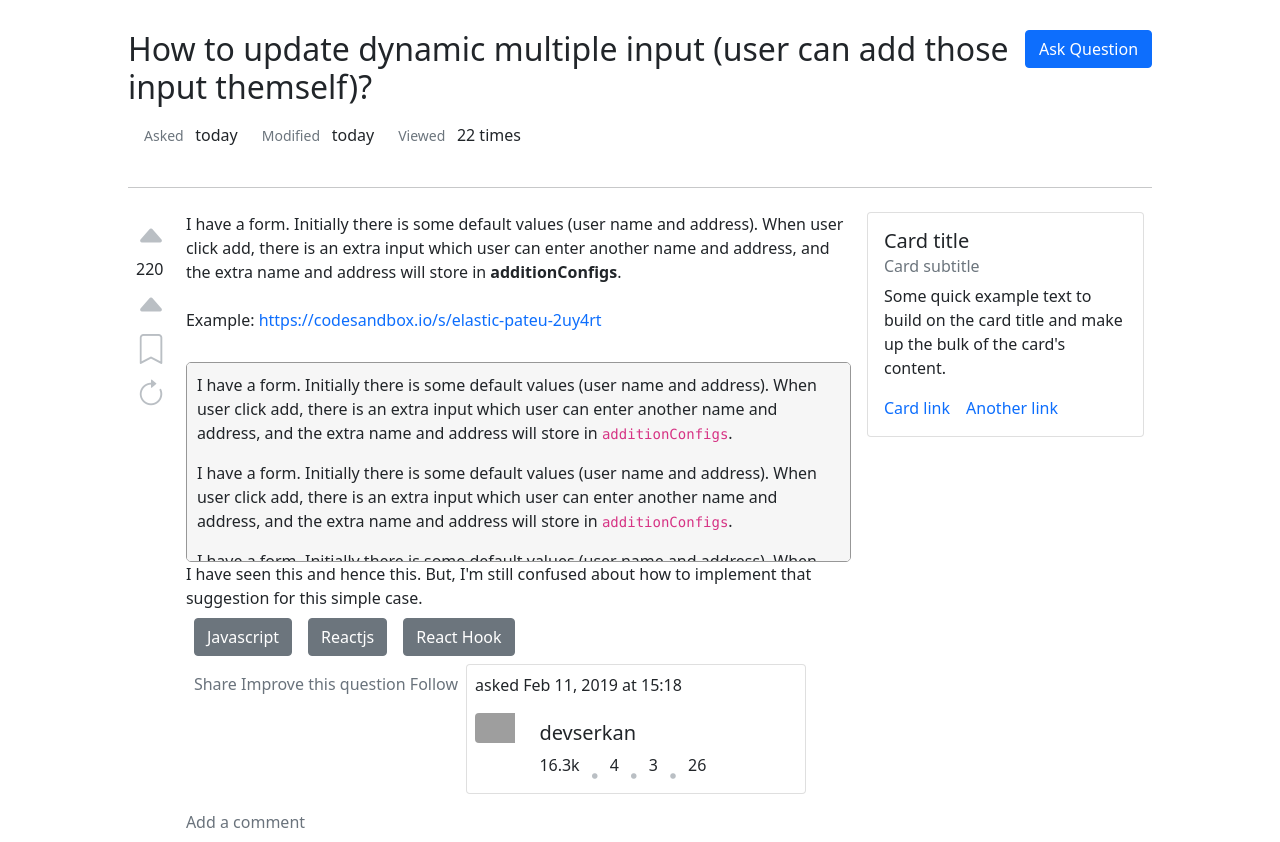
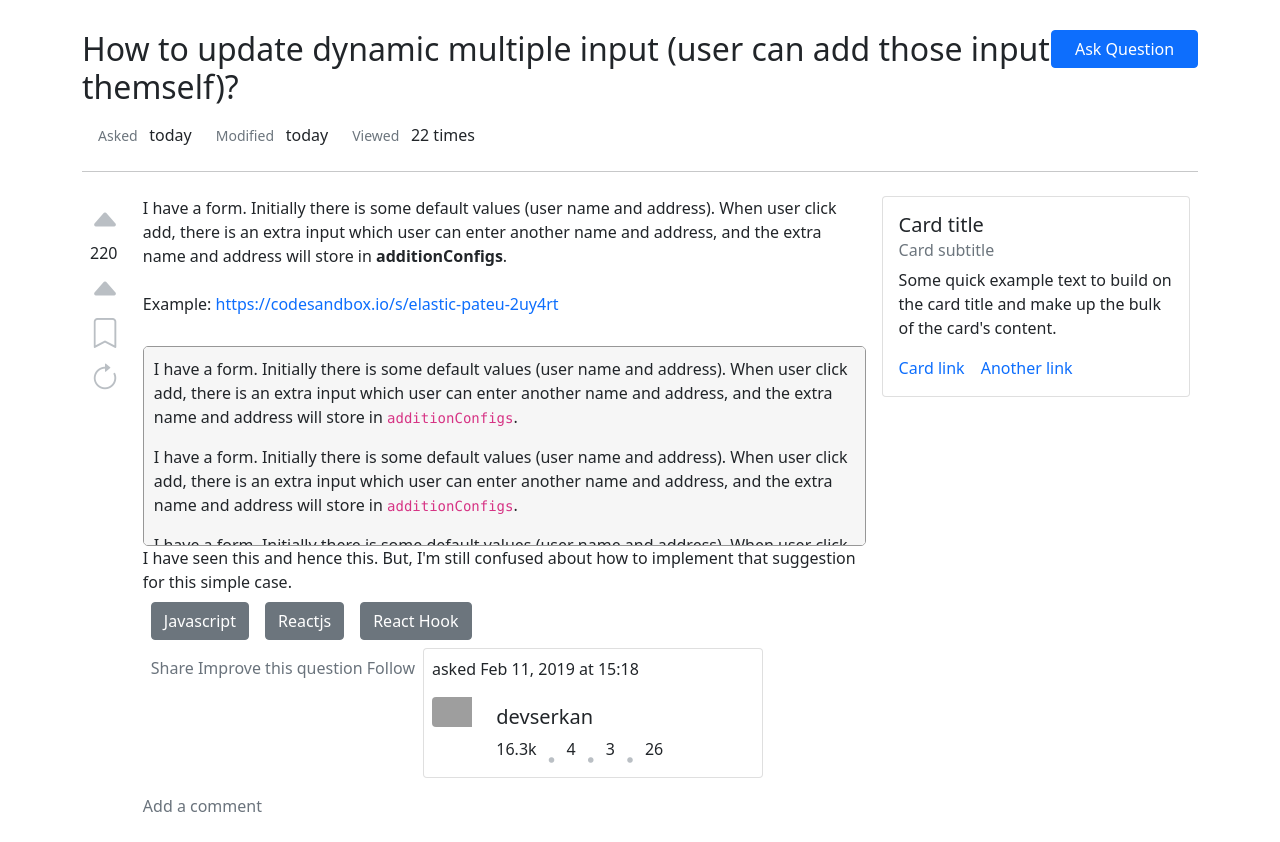
Before and after one commit to chinhtrinhtdt/stackover-frontend, a React (Create React App) app: page / in a window 1280 px wide. Built offline with nearby package versions, Linux system fonts and the light colour scheme; grey boxes are pictures that could not be loaded.

Commit message:
fix comment

```diff
--- a/src/App.tsx
+++ b/src/App.tsx
@@ -1,6 +1,6 @@
 import React from "react";
 import "./App.css";
-import Mainpage from "./page/Mainpage"
+import Mainpage from "./page/QuestionUI/Index"
 const App = () => {
 
   const renderScreen = () => {
--- /dev/null
+++ b/src/Components/Vote.tsx
@@ -0,0 +1,18 @@
+import * as React from 'react';
+
+function Count() {
+    return (
+        <>
+            <div>
+                <i className="bi bi-caret-up-fill "></i>
+                <div>
+                    220
+                </div>
+                <i className="bi bi-caret-up-fill"></i>
+                <i className="bi bi-bookmark"></i>
+                <i className="bi bi-arrow-clockwise"></i>
+            </div>
+        </>
+    )
+}
+export default React.memo(Count)
--- a/src/page/Count.tsx
+++ /dev/null
@@ -1,23 +0,0 @@
-import * as React from 'react';
-import { Stack, Typography, Paper, Chip } from '@mui/material';
-import { styled } from '@mui/material/styles';
-import { faB, faCheckSquare, faCoffee, faDatabase, faHouseLaptop, faS, faWindowMaximize } from '@fortawesome/free-solid-svg-icons';
-// library.add(faB, faS, faHouseLaptop, faCheckSquare, faCoffee, faDatabase, faWindowMaximize)
-
-function Count() {
-    return (
-        <>
-            <div>
-            <i className="bi bi-caret-up-fill "></i>
-            <div>
-                220
-            </div>
-            <i className="bi bi-caret-up-fill"></i>
-            <i className="bi bi-bookmark"></i>
-            <i className="bi bi-arrow-clockwise"></i>
-
-                                   </div>
-        </>
-    )
-}
-export default React.memo(Count)
--- a/src/page/Itemright.tsx
+++ /dev/null
@@ -1,21 +0,0 @@
-import * as React from 'react';
-
-function Itemright() {
-    return (
-        <>
-            <div>
-            <div className="card" >
-  <div className="card-body">
-    <h5 className="card-title">Card title</h5>
-    <h6 className="card-subtitle mb-2 text-muted">Card subtitle</h6>
-    <p className="card-text">Some quick example text to build on the card title and make up the bulk of the card's content.</p>
-    <a href="#" className="card-link">Card link</a>
-    <a href="#" className="card-link">Another link</a>
-  </div>
-</div>
-
-            </div>
-        </>
-    )
-}
-export default React.memo(Itemright)
--- a/src/page/Mainpage.tsx
+++ /dev/null
@@ -1,28 +0,0 @@
-import * as React from 'react';
-import { Stack, Typography } from '@mui/material';
-import TitlePart from './TitlePart';
-import Count from './Count';
-import Maincontent from './Maincontent';
-import Itemright from './Itemright';
-
-export default function Mainpage() {
-    return (
-        <>
-            <Stack width={"80%"} margin={"0 auto"} marginTop="30px">
-                <TitlePart />
-                <hr />
-                <div className='d-flex'>
-                    <div className="p-2 w-32 ">
-                        <Count/>
-                    </div>
-                    <div className="p-2 w-32">
-                        <Maincontent/>
-                    </div>
-                    <div className="p-2 w-32">
-                        <Itemright/>
-                    </div>
-                </div>
-            </Stack>
-        </>
-    )
-}
--- /dev/null
+++ b/src/page/QuestionUI/Index.tsx
@@ -0,0 +1,75 @@
+import * as React from 'react';
+import Maincontent from '../../Components/Maincontent';
+import Vote from '../../Components/Vote';
+import "./Question.css"
+
+const rendertime = (name: string, value: string) => {
+    return (
+        <div className='flex p-2'>
+            <small className="text-muted p-2">{name} </small>
+            {value}
+        </div>
+    )
+}
+
+const rendertitlepart = () => {
+    return (
+        <div>
+            <div className='d-flex'>
+                <h2>
+                    How to update dynamic multiple input (user can add those input themself)?
+                </h2>
+                <button type="button" className="btn btn-primary btn-ask"  >Ask Question</button>
+            </div>
+            <div className="d-flex flex-row mb-3">
+                {rendertime("Asked ", "today")}
+                {rendertime("Modified ", "today")}
+                {rendertime("Viewed  ", "22 times")}
+            </div>
+        </div>
+    )
+}
+
+const renderRelateBlog = () => {
+    return (
+        <div>
+            <div className="card" >
+                <div className="card-body">
+                    <h5 className="card-title">Card title</h5>
+                    <h6 className="card-subtitle mb-2 text-muted">Card subtitle</h6>
+                    <p className="card-text">Some quick example text to build on the card title and make up the bulk of the card's content.</p>
+                    <a href="#" className="card-link">Card link</a>
+                    <a href="#" className="card-link">Another link</a>
+                </div>
+            </div>
+        </div>
+    )
+}
+
+
+
+function Index() {
+    return (
+        <>
+            <div className="container" >
+                {rendertitlepart()}
+                <hr />
+                <div className='d-flex'>
+                    <div className='d-flex'>
+                        <div className="p-2 w-32 ">
+                            <Vote />
+                        </div>
+                        <div className="p-2 w-32">
+                            <Maincontent />
+                        </div>
+                    </div>
+                    <div className="p-2 w-32">
+                        {renderRelateBlog()}
+                    </div>
+                </div>
+            </div>
+        </>
+    )
+}
+
+export default React.memo(Index)
--- a/src/page/UI.css
+++ b/src/page/QuestionUI/Question.css
@@ -1,4 +1,4 @@
-.container-code{
+.container-code {
     height: 200px;
     background-color: #f6f6f6;
     margin-top: 30px;
@@ -6,25 +6,33 @@
     border-radius: 5px;
     padding: 10px;
 }
-.link-improve{
+
+.link-improve {
     color: #6a737c;
 }
-.card-roll{
-    max-height:130px;
+
+.card-roll {
+    max-height: 130px;
     max-width: 340px;
 }
-.add-comment{
+
+.add-comment {
     color: #6a737c;
 
 }
-.bi{
+
+.bi {
     color: #babfc4;
     font-size: 30px;
 }
-.btn-ask{
+
+.btn-ask {
     height: 5%;
     width: 15%;
 }
-.card-body{
 
+.container {
+    width: 80%;
+    margin: 0 auto;
+    margin-top: 30px;
 }
--- a/src/page/TitlePart.tsx
+++ /dev/null
@@ -1,37 +0,0 @@
-import * as React from 'react';
-import { Stack, Typography, Paper, Chip } from '@mui/material';
-import { styled } from '@mui/material/styles';
-
-const rendertime = (name: string, value: string) => {
-    return (
-
-        <div className='flex p-2'>
-
-            <small className="text-muted p-2">{name} </small>
-
-           {value}
-
-        </div>
-
-    )
-}
-function TitlePart() {
-    return (
-        <>
-            <div>
-                <div className='d-flex'>
-                <h2>
-                    How to update dynamic multiple input (user can add those input themself)?
-                </h2>
-                <button type="button" className="btn btn-primary btn-ask"  >Ask Question</button>
-                </div>
-                <div className="d-flex flex-row mb-3">
-                {rendertime("Asked ","today")}
-                {rendertime("Modified ","today")}
-                {rendertime("Viewed  ","22 times")}
-                </div>
-            </div>
-        </>
-    )
-}
-export default React.memo(TitlePart)
```
Also changed, not shown: src/Components/Maincontent.tsx (renamed from src/page/Maincontent.tsx, +9 -21 lines).
